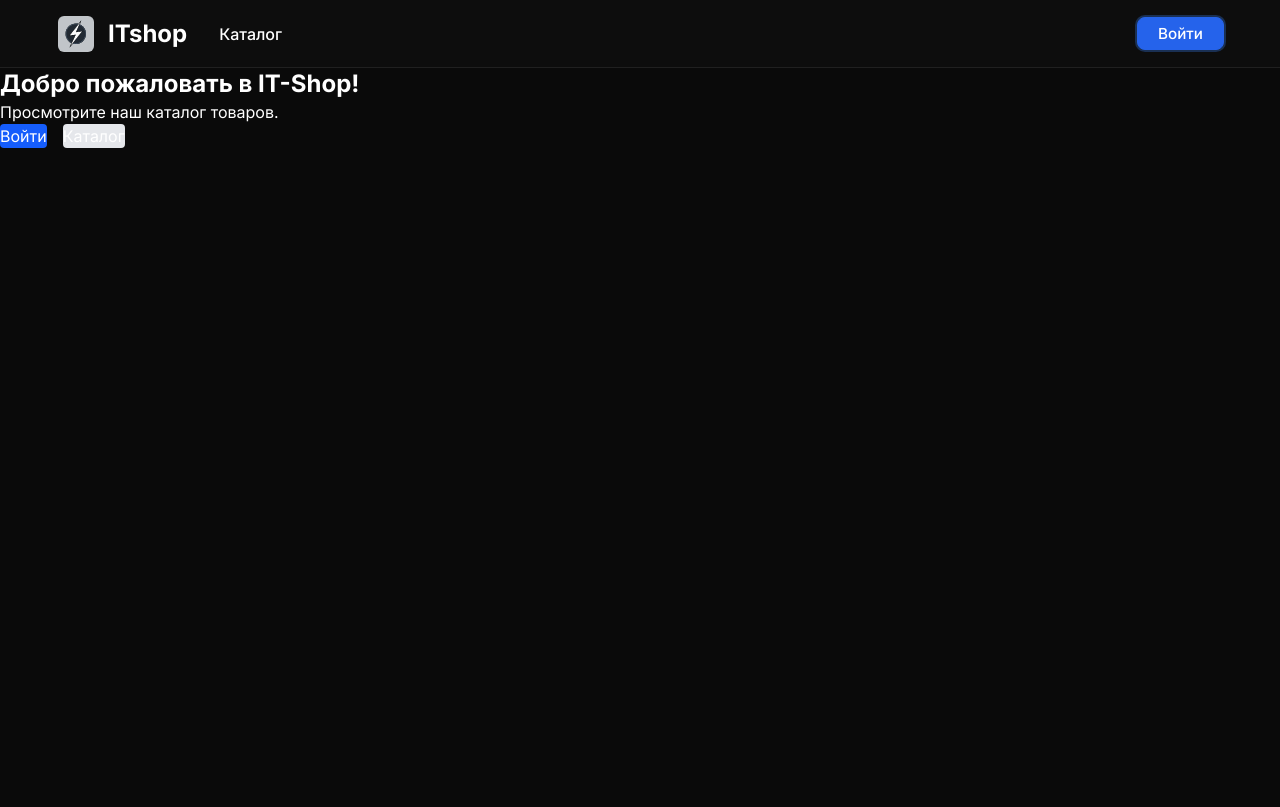
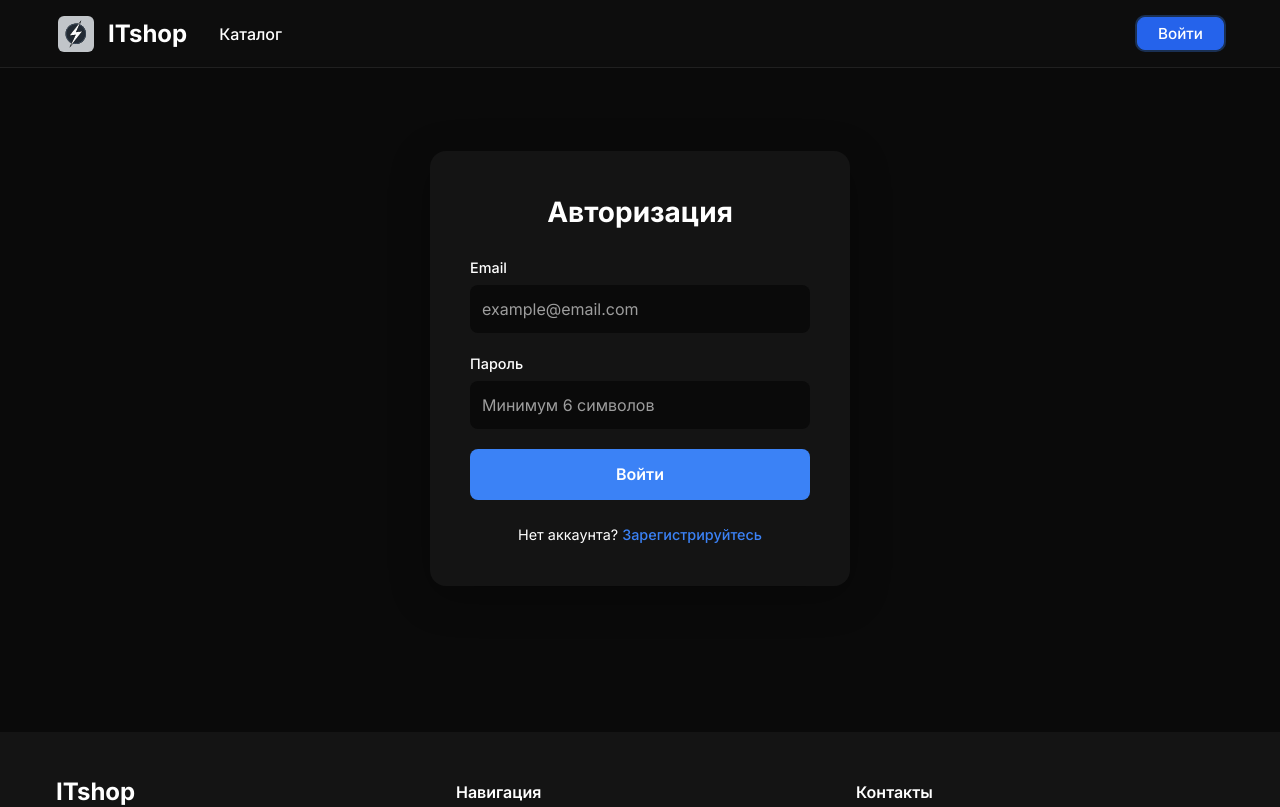
Before and after one commit to Egor-Galkin/it-shop, a Next.js app in the folder client/: page /auth in a window 1280 px wide. Shown: the top 807 px of the page. Built offline with nearby package versions, Linux system fonts and the light colour scheme; no server answers.

Commit message:
fix: auth flow - token save, hydration fix, axios interceptor

```diff
--- a/client/src/app/(main)/auth/page.tsx
+++ b/client/src/app/(main)/auth/page.tsx
@@ -1,99 +1,155 @@
 'use client';
-import { useEffect, useState } from 'react';
+import { useState, useEffect } from 'react';
+import { useRouter } from 'next/navigation';
 import { useAppDispatch, useAppSelector } from '@/store/hooks';
-import { setCredentials, logout } from '@/store/slices/auth.slice';
+import { setCredentials, setLoading, setError } from '@/store/slices/auth.slice';
 import { api } from '@/lib/axios';
+import { FormField } from '@/components/ui/FormField/FormField';
+import styles from './page.module.scss';
 
-// Простой интерфейс пользователя
-interface User {
-  id: number;
-  email: string;
-  role: 'CLIENT' | 'ADMIN';
-}
+export default function AuthPage() {
+  const [isLogin, setIsLogin] = useState(true);
+  const [email, setEmail] = useState('');
+  const [password, setPassword] = useState('');
+  const [touched, setTouched] = useState({ email: false, password: false });
+  const [errors, setErrors] = useState({ email: '', password: '' });
+  const [isClient, setIsClient] = useState(false); // ✅ Для предотвращения гидратации
 
-export default function HomePage() {
-  const [isClient, setIsClient] = useState(false);
-  const [authUser, setAuthUser] = useState<User | null>(null);
-  const [authToken, setAuthToken] = useState<string | null>(null);
   const dispatch = useAppDispatch();
+  const router = useRouter();
+  const { isLoading, error: authError } = useAppSelector((s) => s.auth);
 
-  // Проверяем авторизацию только на клиенте
+  // ✅ Инициализируем isClient только на клиенте
   useEffect(() => {
     setIsClient(true);
+  }, []);
+
+  const validateField = (name: 'email' | 'password', value: string, required = true) => {
+    let err = '';
+    if (required && value.trim().length === 0) {
+      err = 'Это поле обязательно для заполнения';
+    }
+    else if (name === 'email' && value.length > 0) {
+      if (!/^[^\s@]+@[^\s@]+\.[^\s@]+$/.test(value)) {
+        err = 'Введите корректный email';
+      }
+    }
+    else if (name === 'password' && value.length > 0) {
+      if (value.length < 6) {
+        err = `Текст должен быть не короче 6 симв. Длина текста сейчас: ${value.length} симв.`;
+      }
+    }
+    setErrors(p => ({ ...p, [name]: err }));
+    return !err;
+  };
+
+  const handleBlur = (name: 'email' | 'password') => {
+    setTouched(p => ({ ...p, [name]: true }));
+    validateField(name, name === 'email' ? email : password);
+  };
+
+  const handleChange = (name: 'email' | 'password', value: string) => {
+    if (name === 'email') setEmail(value);
+    else setPassword(value);
+    if (touched[name]) validateField(name, value);
+  };
+
+  const handleSubmit = async (e: React.FormEvent) => {
+    e.preventDefault();
+    setTouched({ email: true, password: true });
+
+    const emailValid = validateField('email', email);
+    const passValid = validateField('password', password);
+    if (!emailValid || !passValid) return;
+
+    dispatch(setLoading(true));
+    dispatch(setError(null));
 
     try {
-      const token = localStorage.getItem('access_token');
-      const userRaw = localStorage.getItem('user');
+      const endpoint = isLogin ? '/auth/login' : '/auth/register';
+      const { data } = await api.post(endpoint, { email, password });
 
-      if (token && userRaw && userRaw !== 'undefined') {
-        const user = JSON.parse(userRaw);
-        setAuthToken(token);
-        setAuthUser(user);
-        // Синхронизируем с Redux
-        dispatch(setCredentials({ access_token: token, user }));
+      // ✅ Сохраняем токен и пользователя в localStorage
+      if (data.access_token) {
+        localStorage.setItem('access_token', data.access_token);
+        localStorage.setItem('user', JSON.stringify(data.user));
       }
-    } catch (e) {
-      console.warn('Auth check error:', e);
-      // Если ошибка парсинга — делаем logout
-      localStorage.removeItem('access_token');
-      localStorage.removeItem('user');
-      dispatch(logout());
+
+      // ✅ Обновляем Redux
+      dispatch(setCredentials(data));
+
+      // ✅ Полная перезагрузка страницы — гарантирует, что следующий запрос будет с токеном
+      window.location.href = '/';
+
+    } catch (err: any) {
+      dispatch(setError(err.response?.data?.message || 'Произошла ошибка'));
+    } finally {
+      dispatch(setLoading(false));
     }
-  }, [dispatch]);
+  };
 
-  // Пока не клиент — рендерим минимальную заглушку (совпадает с сервером)
+  const hasErrors = Boolean(errors.email || errors.password);
+
+  // ✅ Пока не клиент — рендерим пустой div (предотвращаем гидратацию)
   if (!isClient) {
-    return <div className="min-h-screen" />;
+    return <div className={styles.container} />;
   }
 
-  // ✅ После проверки — показываем правильный контент
   return (
-    <main className="min-h-screen">
-      {authToken && authUser ? (
-        // Авторизованный контент
-        <div className="container mx-auto p-4">
-          <div className="flex justify-between items-center mb-6">
-            <h1 className="text-2xl font-bold">Добро пожаловать, {authUser.email}!</h1>
-            <button
-              onClick={() => {
-                localStorage.removeItem('access_token');
-                localStorage.removeItem('user');
-                dispatch(logout());
-                setAuthToken(null);
-                setAuthUser(null);
-                window.location.href = '/';
-              }}
-              className="px-4 py-2 bg-red-500 text-white rounded hover:bg-red-600"
-            >
-              Выйти
-            </button>
-          </div>
-          <div className="bg-gray-50 p-4 rounded">
-            <p><strong>Role:</strong> {authUser.role}</p>
-            <p><strong>ID:</strong> {authUser.id}</p>
-          </div>
-          {/* Здесь будет твой каталог товаров */}
-          <div className="mt-6">
-            <h2 className="text-xl font-semibold mb-4">Каталог товаров</h2>
-            <p className="text-gray-600">Загрузка товаров...</p>
-            {/* <ProductList /> */}
-          </div>
+    <div className={styles.container}>
+      <div className={styles.card}>
+        <h1 className={styles.title}>{isLogin ? 'Авторизация' : 'Регистрация'}</h1>
+        {authError && <div className={styles.error}>{authError}</div>}
+        <form onSubmit={handleSubmit} className={styles.form} noValidate>
+          <FormField
+            label="Email"
+            name="email"
+            type="email"
+            value={email}
+            onChange={e => handleChange('email', e.target.value)}
+            onBlur={() => handleBlur('email')}
+            placeholder="example@email.com"
+            required
+            error={errors.email}
+            touched={touched.email}
+            autoComplete="email"
+            disabled={isLoading}
+          />
+          <FormField
+            label="Пароль"
+            name="password"
+            type="password"
+            value={password}
+            onChange={e => handleChange('password', e.target.value)}
+            onBlur={() => handleBlur('password')}
+            placeholder="Минимум 6 символов"
+            required
+            minLength={6}
+            error={errors.password}
+            touched={touched.password}
+            autoComplete={isLogin ? 'current-password' : 'new-password'}
+            disabled={isLoading}
+          />
+          <button type="submit" disabled={isLoading || hasErrors} className={styles.submitBtn}>
+            {isLoading ? 'Загрузка...' : (isLogin ? 'Войти' : 'Зарегистрироваться')}
+          </button>
+        </form>
+        <div className={styles.toggle}>
+          {isLogin ? 'Нет аккаунта? ' : 'Есть аккаунт? '}
+          <button
+            type="button"
+            onClick={() => {
+              setIsLogin(!isLogin);
+              dispatch(setError(null));
+              setTouched({ email: false, password: false });
+              setErrors({ email: '', password: '' });
+            }}
+            className={styles.toggleBtn}
+          >
+            {isLogin ? 'Зарегистрируйтесь' : 'Авторизуйтесь'}
+          </button>
         </div>
-      ) : (
-        // Публичный контент
-        <div className="container mx-auto p-4">
-          <h1 className="text-2xl font-bold mb-4">Добро пожаловать в IT-Shop!</h1>
-          <p className="mb-6">Просмотрите наш каталог товаров.</p>
-          <div className="flex gap-4">
-            <a href="/auth" className="px-6 py-2 bg-blue-600 text-white rounded hover:bg-blue-700">
-              Войти
-            </a>
-            <a href="/catalog" className="px-6 py-2 bg-gray-200 text-gray-800 rounded hover:bg-gray-300">
-              Каталог
-            </a>
-          </div>
-        </div>
-      )}
-    </main>
+      </div>
+    </div>
   );
 }
--- a/client/src/providers/ReduxProvider.tsx
+++ b/client/src/providers/ReduxProvider.tsx
@@ -1,10 +1,10 @@
 'use client';
 import { Provider } from 'react-redux';
 import { store } from '@/store';
-// import { useEffect } from 'react';
-// import { initializeAuth } from '@/store/slices/auth.slice';
+import { useEffect } from 'react';
+import { initializeAuth } from '@/store/slices/auth.slice';
 
 export function ReduxProvider({ children }: { children: React.ReactNode }) {
-  //useEffect(() => { store.dispatch(initializeAuth()); }, []);
+  useEffect(() => { store.dispatch(initializeAuth()); }, []);
   return <Provider store={store}>{children}</Provider>;
 }
--- a/client/src/store/slices/auth.slice.ts
+++ b/client/src/store/slices/auth.slice.ts
@@ -13,12 +13,32 @@ interface AuthState {
   error: string | null;
 }
 
-const initialState: AuthState = {
-  user: null,
-  token: null,
-  isLoading: false,
-  error: null
+// ✅ Безопасная инициализация из localStorage
+const getInitialState = (): AuthState => {
+  if (typeof window === 'undefined') {
+    return { user: null, token: null, isLoading: false, error: null };
+  }
+
+  try {
+    const token = localStorage.getItem('access_token');
+    const userRaw = localStorage.getItem('user');
+
+    if (token && userRaw && userRaw !== 'undefined') {
+      return {
+        user: JSON.parse(userRaw),
+        token,
+        isLoading: false,
+        error: null,
+      };
+    }
+  } catch (e) {
+    console.warn('Failed to initialize auth from localStorage:', e);
+  }
+
+  return { user: null, token: null, isLoading: false, error: null };
 };
+
+const initialState: AuthState = getInitialState();
 
 export const authSlice = createSlice({
   name: 'auth',
@@ -28,11 +48,19 @@ export const authSlice = createSlice({
       state.user = action.payload.user;
       state.token = action.payload.access_token;
       state.error = null;
+      if (typeof window !== 'undefined') {
+        localStorage.setItem('access_token', action.payload.access_token);
+        localStorage.setItem('user', JSON.stringify(action.payload.user));
+      }
     },
     logout: (state) => {
       state.user = null;
       state.token = null;
       state.error = null;
+      if (typeof window !== 'undefined') {
+        localStorage.removeItem('access_token');
+        localStorage.removeItem('user');
+      }
     },
     setLoading: (state, action: PayloadAction<boolean>) => {
       state.isLoading = action.payload;
@@ -40,8 +68,13 @@ export const authSlice = createSlice({
     setError: (state, action: PayloadAction<string | null>) => {
       state.error = action.payload;
     },
+    // ✅ Оставляем initializeAuth для совместимости с ReduxProvider
+    initializeAuth: (state) => {
+      // Инициализация уже выполнена в getInitialState()
+    },
   },
 });
 
-export const { setCredentials, logout, setLoading, setError } = authSlice.actions;
+// ✅ Экспортируем все редьюсеры, включая initializeAuth
+export const { setCredentials, logout, setLoading, setError, initializeAuth } = authSlice.actions;
 export default authSlice.reducer;
```
Also changed, not shown: client/src/lib/axios.ts (+1 -7 lines).
